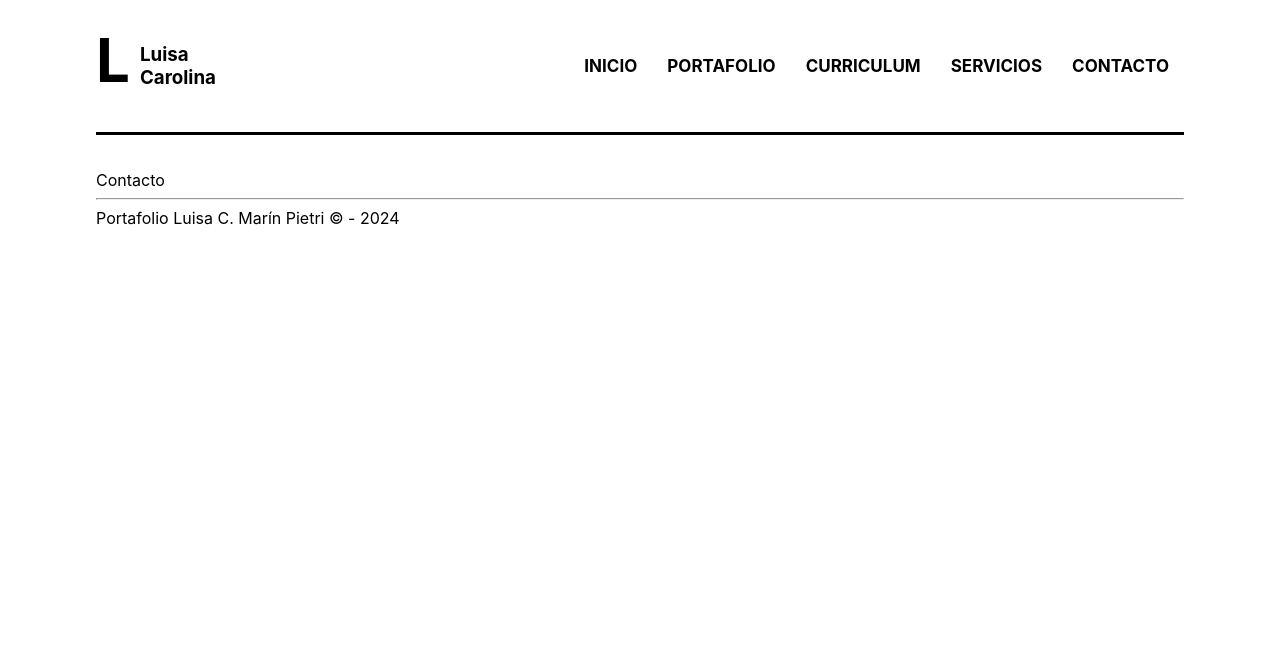
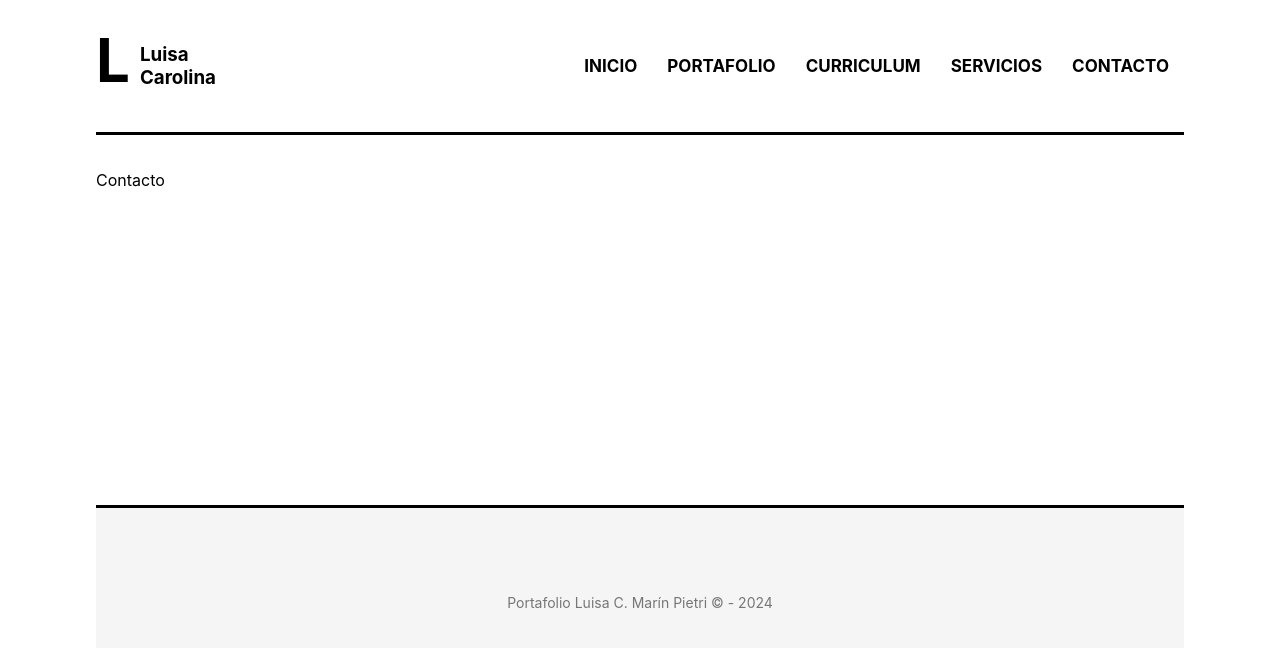
Before and after one commit to mpluisacarolina/08-proyecto2, a React (Create React App) app: page /contacto in a window 1280 px wide. Shown: the top 648 px of the page. Built offline with nearby package versions, Linux system fonts and the light colour scheme.

Commit message:
Estilos Footer

```diff
--- a/src/components/layout/Footer.jsx
+++ b/src/components/layout/Footer.jsx
@@ -2,7 +2,7 @@ import React from 'react'
 
 export const Footer = () => {
   return (
-    <footer>
+    <footer className="footer">
         Portafolio Luisa C. Marín Pietri &copy; - 2024
     </footer>
   )
--- a/src/index.css
+++ b/src/index.css
@@ -74,3 +74,20 @@ code {
 .header a:hover {
   color: rgb(214, 69, 93);
 }
+
+.content{
+  min-height: 300px;
+}
+
+.footer {
+  min-height:150px;
+  line-height: 100px;
+  color: #8d8d8d;
+  text-align:center;
+  font-size: 14px;
+  margin-top: 35px;
+  padding-top: 45px;
+  border-top: 3px solid black;
+  background-color: #f5f5f5;
+  color: #777676;
+}
--- a/src/router/MisRutas.jsx
+++ b/src/router/MisRutas.jsx
@@ -13,8 +13,8 @@ export const MisRutas = () => {
         <BrowserRouter >
             {/* HEADER Y NAVEGACION */}
             <HeaderNav />
-
             {/* CONTENIDO CENTRAL */}
+            <section className="content">
                 <Routes >
                     <Route path="/" element={<Inicio />} />
                     <Route path="inicio" element={<Inicio />} />
@@ -23,7 +23,8 @@ export const MisRutas = () => {
                     <Route path="curriculum" element={<Curriculum />} />
                     <Route path="contacto" element={<Contacto />} />
                 </Routes>
-            <hr />
+            </section>
+
             {/* FOOTER */}
             <Footer />
         </BrowserRouter>
```
Lines whose indentation alone changed are shown as unchanged.
